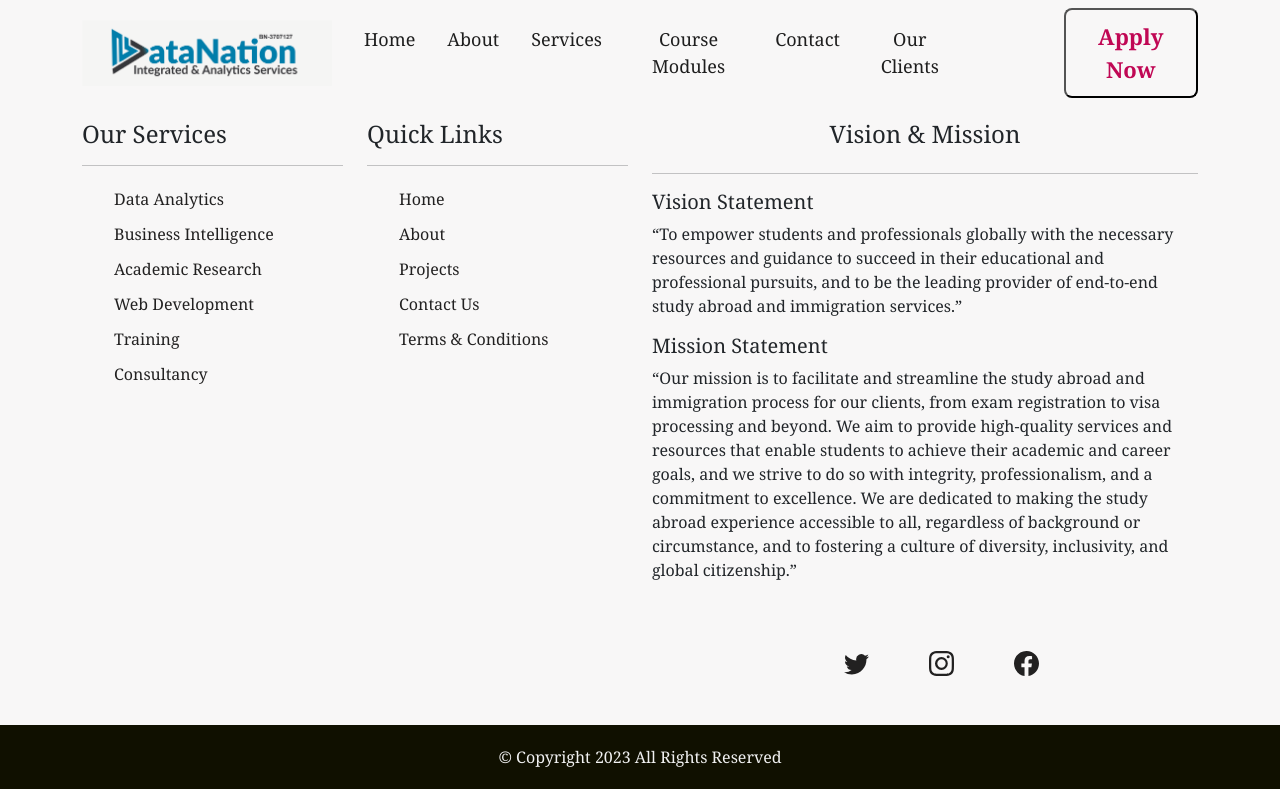
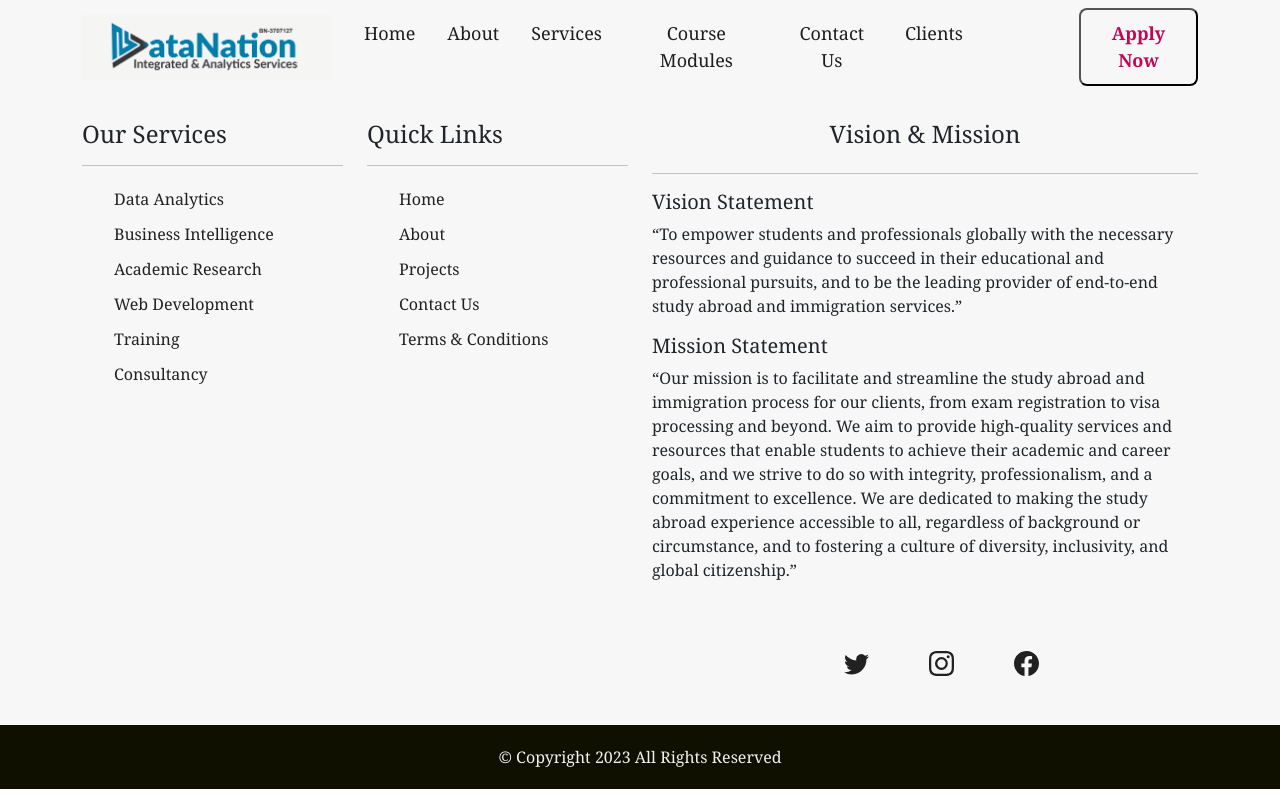
Before and after one commit to victoryohanna/datanationais, a React (Create React App) app: page /register in a window 1280 px wide. Built offline with nearby package versions, Linux system fonts and the light colour scheme.

Commit message:
creates client component

```diff
--- /dev/null
+++ b/src/components/clients.jsx
@@ -0,0 +1,22 @@
+
+import "../sass/clients.scss";
+const Clients = ()=>{
+    return(
+        <div className="clients-wrapper " id="clients-section">
+            <div className="container clients-container">
+                <div className="header-text">
+                    <h1>Our Clients</h1>
+                </div>
+                <div className="clients-section">
+                    <div className="row">
+                        <div className="col-md-3">
+                            <img src="" alt="" />
+                        </div>
+                    </div>
+                </div>
+            </div>
+        </div>
+    )
+}
+
+export default Clients;
--- a/src/components/navbar.jsx
+++ b/src/components/navbar.jsx
@@ -36,7 +36,7 @@ const Navbar = () => {
                     activeClass="active"
                     spy={true}
                     smooth={true}
-                    offset={-120}
+                    offset={-90}
                     duration={500}
                   >
                     Home
@@ -50,7 +50,7 @@ const Navbar = () => {
                     activeClass="active"
                     spy={true}
                     smooth={true}
-                    offset={-118}
+                    offset={-90}
                     duration={500}
                   >
                     About
@@ -64,7 +64,7 @@ const Navbar = () => {
                     activeClass="active"
                     spy={true}
                     smooth={true}
-                    offset={-120}
+                    offset={-90}
                     duration={500}
                   >
                     Services
@@ -78,7 +78,7 @@ const Navbar = () => {
                     activeClass="active"
                     spy={true}
                     smooth={true}
-                    offset={-118}
+                    offset={-90}
                     duration={500}
                   >
                     Course Modules
@@ -92,24 +92,24 @@ const Navbar = () => {
                     activeClass="active"
                     spy={true}
                     smooth={true}
-                    offset={-118}
+                    offset={-90}
                     duration={500}
                   >
-                    Contact
+                    Contact Us
                   </Link>
                 </li>
                 <li className="nav-item">
                   <Link
-                    to="contact-section"
+                    to="clients-section"
                     className="nav-link "
                     aria-current="page"
                     activeClass="active"
                     spy={true}
                     smooth={true}
-                    offset={-118}
+                    offset={-90}
                     duration={500}
                   >
-                    Our Clients
+                    Clients
                   </Link>
                 </li>
               </ul>
--- a/src/pages/home.jsx
+++ b/src/pages/home.jsx
@@ -3,6 +3,7 @@ import About from "../components/aboutus";
 import Services from "../components/services";
 import ContactUs from "../components/contact";
 import Courses from "../components/courses";
+import Clients from "../components/clients";
 
 import "../sass/home.scss"
 const Home = () => {
@@ -14,6 +15,7 @@ const Home = () => {
       <Services/>
       <Courses/>
       <ContactUs/>
+      <Clients/>
     </div>
   );
 };
--- /dev/null
+++ b/src/sass/clients.scss
@@ -0,0 +1,27 @@
+
+.clients-wrapper{
+    padding: 20px 0;
+    font-family: Cambria, Cochin, Georgia, Times, "Times New Roman", serif;
+    .clients-container{
+        .header-text {
+            text-align: center;
+            margin: 20px 0;
+
+            h1 {
+              font-weight: 700;
+              margin-bottom: 20px;
+            }
+          }
+
+          .clients-section{
+            .row{
+                .col-md-3{
+                    img{
+                        width: 250px;
+                        height: 250px;
+                    }
+                }
+            }
+          }
+    }
+}
--- a/src/sass/navbar.scss
+++ b/src/sass/navbar.scss
@@ -40,7 +40,7 @@
             // border: 1px solid black;
             margin-left: 100px;
             button{
-              font-size: 22px;
+              font-size: 18px;
               color: rgb(192, 7, 84);
               padding: 10px;
               font-weight: 600;
```
